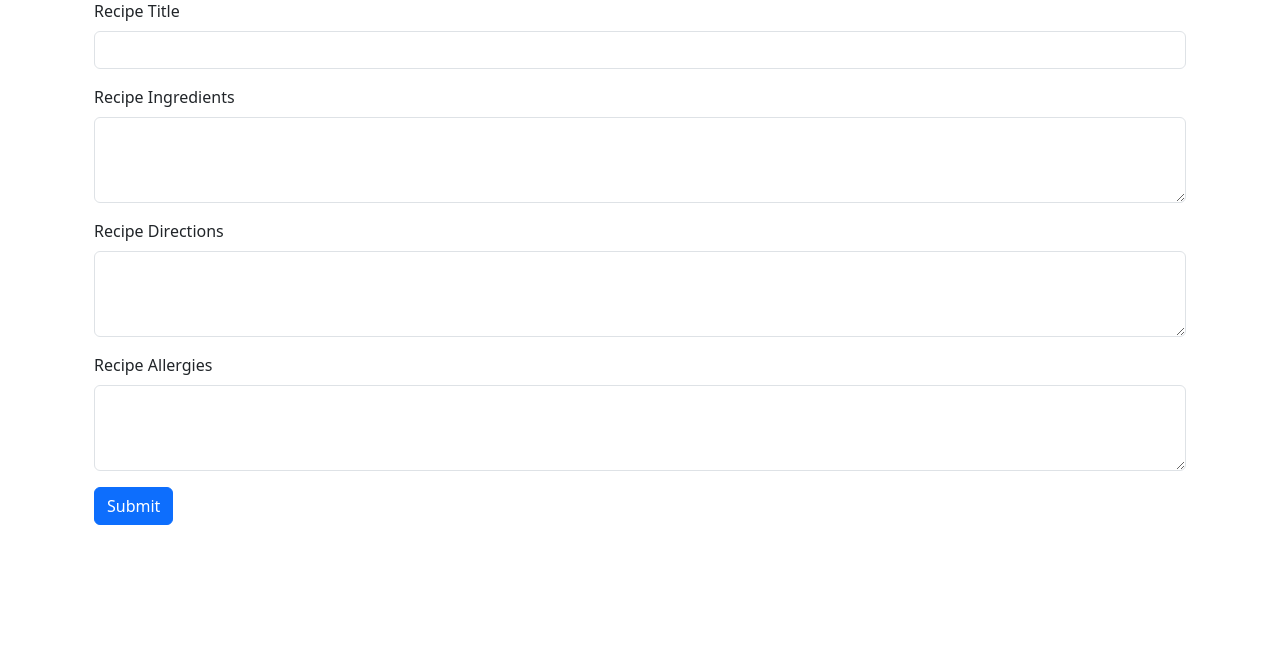
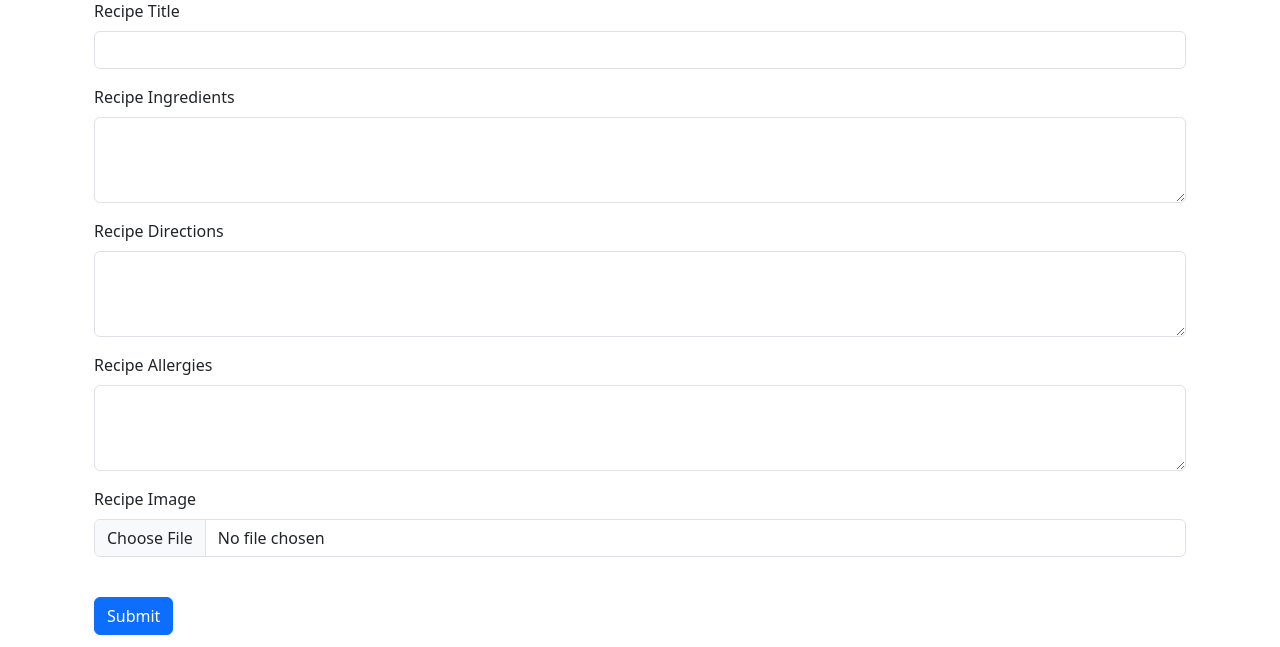
Before and after one commit to robert-daniels/CartBuilder, a Django app: page /cartbuilder/add_recipe/ in a window 1280 px wide. Shown: the part 153-800 px from the top of the page. Run offline with Django 4.2, Linux system fonts and the light colour scheme.

Commit message:
upload image functionality added, and images are viewable

```diff
--- a/CartBuilderApplication/CartBuilder/models.py
+++ b/CartBuilderApplication/CartBuilder/models.py
@@ -243,3 +243,4 @@ class SimpleMaster(models.Model):
     recipeIngredients = models.TextField()
     recipeDirections = models.TextField()
     recipeNER = models.TextField()
+    recipeImage = models.ImageField(upload_to='recipe_images/', null=True, blank=True)
--- a/CartBuilderApplication/CartBuilder/views.py
+++ b/CartBuilderApplication/CartBuilder/views.py
@@ -116,8 +116,8 @@ def add_recipe(request):
         recipe_ingredients = request.POST['recipeIngredients']
         recipe_directions = request.POST['recipeDirections']
         recipe_ner = request.POST['recipeNER']
+        recipe_image = request.FILES.get('recipeImage')
 
-        # our Mock data ends at 500. (hopefully no collisions, this isn't perfect)
         random_key = random.randint(501, 10000000000)
 
         new_recipe = SimpleMaster(
@@ -125,11 +125,10 @@ def add_recipe(request):
             recipeTitle=recipe_title,
             recipeIngredients=recipe_ingredients,
             recipeDirections=recipe_directions,
-            recipeNER=recipe_ner
+            recipeNER=recipe_ner,
+            recipeImage=recipe_image
         )
         new_recipe.save()
-
-        print("Recipe saved")
 
         messages.success(request, "Recipe added successfully!")
         return redirect('/cartbuilder')
--- a/CartBuilderApplication/CartBuilderApplication/settings.py
+++ b/CartBuilderApplication/CartBuilderApplication/settings.py
@@ -124,3 +124,7 @@ STATIC_URL = 'static/'
 # https://docs.djangoproject.com/en/4.1/ref/settings/#default-auto-field
 
 DEFAULT_AUTO_FIELD = 'django.db.models.BigAutoField'
+
+# Image upload settings
+MEDIA_URL = '/media/'
+MEDIA_ROOT = os.path.join(BASE_DIR, 'media')
--- a/CartBuilderApplication/CartBuilderApplication/urls.py
+++ b/CartBuilderApplication/CartBuilderApplication/urls.py
@@ -15,8 +15,14 @@ Including another URLconf
 """
 from django.contrib import admin
 from django.urls import path, include
+from django.conf import settings
+from django.conf.urls.static import static
+
 
 urlpatterns = [
     path('cartbuilder/', include('CartBuilder.urls')),
     path('admin/', admin.site.urls),
 ]
+
+# Image url
+urlpatterns += static(settings.MEDIA_URL, document_root=settings.MEDIA_ROOT)
--- a/CartBuilderApplication/templates/add_recipe.html
+++ b/CartBuilderApplication/templates/add_recipe.html
@@ -3,7 +3,7 @@
 {% block content %}
   <div class="container">
     <h1 class="my-4">Add a Recipe</h1>
-      <form method="post" class="needs-validation" novalidate action="{% url 'add_recipe' %}">
+      <form method="post" enctype="multipart/form-data" class="needs-validation" novalidate action="{% url 'add_recipe' %}">
       {% csrf_token %}
       <div class="mb-3">
         <label for="recipeTitle" class="form-label">Recipe Title</label>
@@ -21,6 +21,13 @@
         <label for="recipeNER" class="form-label">Recipe Allergies</label>
         <textarea name="recipeNER" class="form-control" id="recipeNER" rows="3" required></textarea>
       </div>
+      <div class="mb-3">
+        <label for="recipeImage" class="form-label">Recipe Image</label>
+        <input type="file" name="recipeImage" class="form-control" id="recipeImage">
+      </div>
+
+      <br>
+
       <button type="submit" class="btn btn-primary">Submit</button>
     </form>
   </div>
--- a/CartBuilderApplication/templates/components/home_page/top_recipe_card.html
+++ b/CartBuilderApplication/templates/components/home_page/top_recipe_card.html
@@ -3,7 +3,11 @@
 {% for recipe in latest_recipes %}
 <div class="col-lg-4 mb-5">
     <div class="card h-100 shadow border-0">
-        <img class="card-img-top" src="{% static "./assets/other/Food_image_small.jpg" %}" alt="..." />
+        {% if recipe.recipeImage %}
+            <img class="card-img-top" src="{{ recipe.recipeImage.url }}" alt="Recipe image" />
+        {% else %}
+            <img class="card-img-top" src="{% static "./assets/other/Food_image_small.jpg" %}" alt="Default image" />
+        {% endif %}
         <div class="card-body p-4">
             <div class="badge bg-primary bg-gradient rounded-pill mb-2">Most Recent</div>
             <a class="text-decoration-none link-dark stretched-link" href="{% url 'recipe' requestedRecipeKey=recipe.recipeKey %}"><h5 class="card-title mb-3">{{ recipe.recipeTitle }}</h5></a>
```
